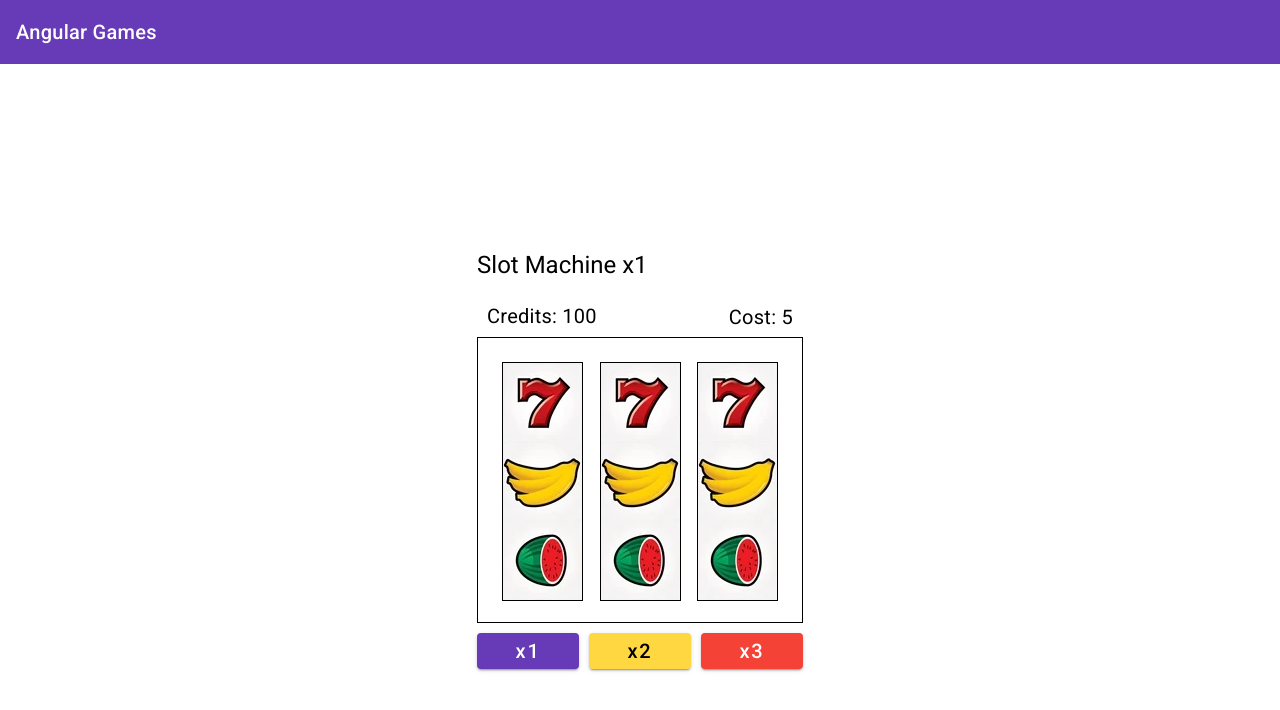
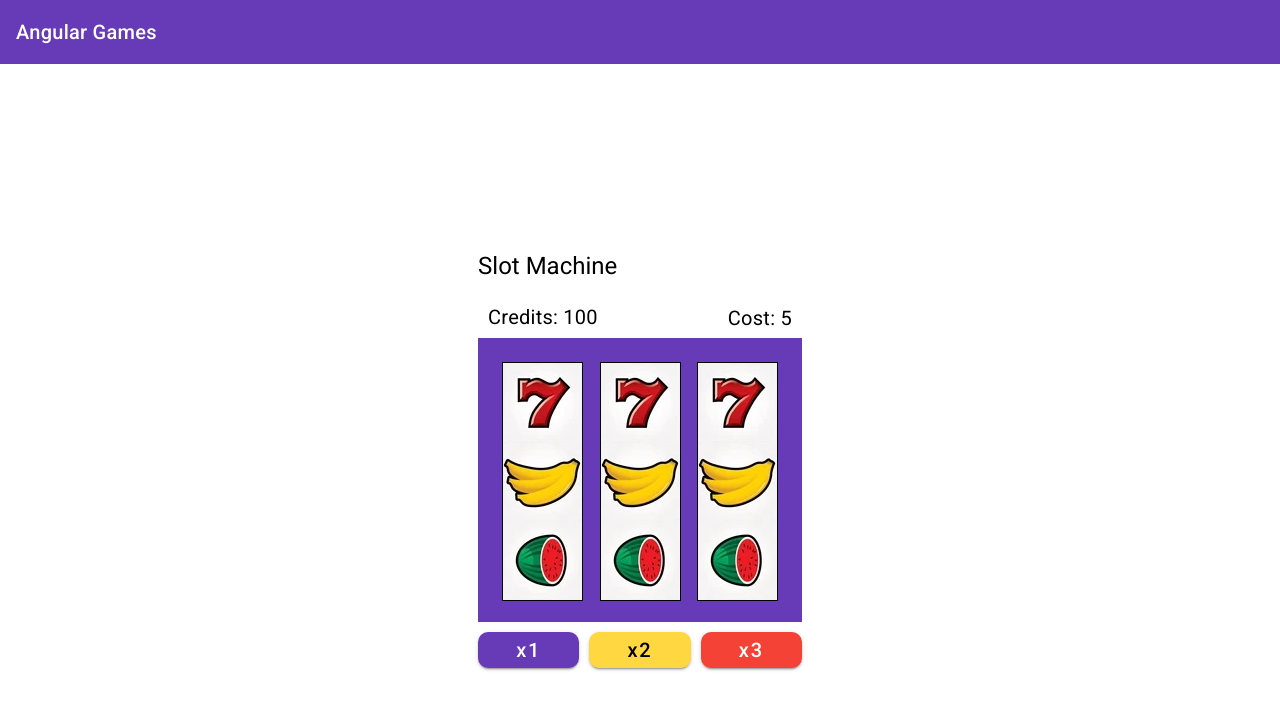
Before and after one commit to tjsp-lalecrim/Angular_SlotMachine, an Angular app: page /game/slot-machine in a window 1280 px wide. Shown: the top 710 px of the page. Built offline with nearby package versions, Linux system fonts and the light colour scheme.

Commit message:
refactoring and styling

```diff
--- a/src/app/components/slot-machine/slot-machine.component.html
+++ b/src/app/components/slot-machine/slot-machine.component.html
@@ -1,12 +1,17 @@
-<h1>Slot Machine x{{lines}}</h1>
+<h1>Slot Machine</h1>
+
 <div class="info">
   <div class="credits">
     <span>Credits: {{ credits }}</span>
-    <span *ngIf="balance !== 0" class="balance" [ngClass]="balance > 0 ? 'positive' : 'negative'">
+    <span
+      *ngIf="balance !== 0"
+      class="balance"
+      [ngClass]="balance > 0 ? 'positive' : 'negative'"
+    >
       {{ balance }}
     </span>
   </div>
-  <span>Cost: {{ currCost }}</span>
+  <span class="cost">Cost: {{ cost * multiplier }}</span>
 </div>
 
 <div #slots class="slots">
@@ -15,17 +20,29 @@
   <div class="reel"></div>
 </div>
 
-<div class="button-row">
-  <button mat-raised-button color="primary" [disabled]="rolling || credits < currCost"
-    (click)="lines = 1; chargeCredits(currCost)">
+<div class="bets">
+  <button
+    mat-raised-button
+    color="primary"
+    [disabled]="rolling || credits < cost * multiplier"
+    (click)="multiplier = 1; chargeCredits(cost * multiplier)"
+  >
     x1
   </button>
-  <button mat-raised-button color="accent" [disabled]="rolling || credits < currCost *2"
-    (click)="lines =2; chargeCredits(currCost * 2)">
+  <button
+    mat-raised-button
+    color="accent"
+    [disabled]="rolling || credits < cost * multiplier"
+    (click)="multiplier = 2; chargeCredits(cost * multiplier)"
+  >
     x2
   </button>
-  <button mat-raised-button color="warn" [disabled]="rolling || credits < currCost *3"
-    (click)="lines = 3; chargeCredits(currCost *3)">
+  <button
+    mat-raised-button
+    color="warn"
+    [disabled]="rolling || credits < cost * multiplier"
+    (click)="multiplier = 3; chargeCredits(cost * multiplier)"
+  >
     x3
   </button>
 </div>
--- a/src/app/components/slot-machine/slot-machine.component.scss
+++ b/src/app/components/slot-machine/slot-machine.component.scss
@@ -1,6 +1,7 @@
 $icon_width: 79px;
 $icon_height: 79px;
 $num_icons: 9;
+$bg-color: #673ab7;
 
 .info {
     width: 100%;
@@ -30,7 +31,7 @@ $num_icons: 9;
 .slots {
     width: 3.5 * $icon_width;
     height: 3 * $icon_height;
-    border: 1px solid black;
+    background: $bg-color;
     padding: 0.3 * $icon_height;
     display: flex;
     justify-content: space-between;
@@ -45,14 +46,15 @@ $num_icons: 9;
     background-position: 0 0;
 }
 
-.button-row {
+.bets {
     width: 100%;
     margin: 10px 0;
     display: flex;
     gap: 10px;
 }
 
-button {
+.bets button {
     width: calc(100%/3);
     font-size: 20px;
+    border-radius: 10px;
 }
--- a/src/app/components/slot-machine/slot-machine.component.ts
+++ b/src/app/components/slot-machine/slot-machine.component.ts
@@ -13,24 +13,29 @@ export class SlotMachineComponent {
   timePerIcon = 100;
   indexes = [0, 0, 0];
   prizes = {
-    'banana': 60,
-    'seven': 700,
-    'cherry': 50,
-    'plum': 70,
-    'orange': 80,
-    'bell': 150,
-    'bar': 250,
-    'lemon': 90,
-    'melon': 100,
+    banana: 60,
+    seven: 700,
+    cherry: 50,
+    plum: 70,
+    orange: 80,
+    bell: 150,
+    bar: 250,
+    lemon: 90,
+    melon: 100,
   };
-  cherryIndex = 2;
+  cherryIndex: number;
   rolling = false;
   credits = 100;
   balance = 0;
-  currCost = 5;
-  lines = 1;
+  cost = 5;
+  multiplier = 1;
 
-  // Roll a reel
+  constructor() {
+    this.cherryIndex = Object.keys(this.prizes).findIndex(
+      (key) => key === 'cherry',
+    );
+  }
+
   roll(reel: HTMLDivElement, offset = 0): Promise<number> {
     // delta represents the amount of fruits will be animated
     const delta =
@@ -42,10 +47,6 @@ export class SlotMachineComponent {
     const targetBackgroundPositionY =
       backgroundPositionY + delta * this.iconHeight;
 
-    // Normalize target background position
-    // const normTargetBackgroundPositionY =
-    //   targetBackgroundPositionY % (this.numIcons * this.iconHeight);
-
     return new Promise((resolve) => {
       const extraFruits = this.numIcons; // add extra value for delta
       const timeToResolveMs = extraFruits + delta * this.timePerIcon;
@@ -56,18 +57,32 @@ export class SlotMachineComponent {
 
       // delay delta resolve
       setTimeout(() => {
-        // reel.style.transition = `none`;
-        // reel.style.backgroundPositionY = `${normTargetBackgroundPositionY}px`;
-
         resolve(delta % this.numIcons);
       }, timeToResolveMs);
+    });
+  }
+
+  rollAll(): void {
+    const reelsList = this.slots?.nativeElement.querySelectorAll('.reel');
+
+    // Getting all promisses and map to the indexes
+    Promise.all(
+      [...reelsList].map((reel: HTMLDivElement, i: number) =>
+        this.roll(reel, i),
+      ),
+    ).then((deltas) => {
+      deltas.forEach(
+        (delta: number, i: number) =>
+          (this.indexes[i] = (this.indexes[i] + delta) % this.numIcons),
+      );
+
+      this.checkResult(this.indexes);
     });
   }
 
   chargeCredits(cost: number): void {
     if (this.rolling || this.credits < cost) return;
 
-    this.lines = cost / this.currCost;
     this.rolling = true;
     this.balance = -cost;
 
@@ -82,34 +97,15 @@ export class SlotMachineComponent {
     }, 100);
   }
 
-  rollAll(): void {
-    const reelsList = this.slots?.nativeElement.querySelectorAll('.reel');
-
-    // Getting all promisses and map to the indexes
-    Promise.all(
-      [...reelsList].map((reel: HTMLDivElement, i: number) => this.roll(reel, i)),
-    )
-      .then((deltas) => {
-        deltas.forEach(
-          (delta: number, i: number) =>
-            (this.indexes[i] = (this.indexes[i] + delta) % this.numIcons),
-        );
-
-        this.checkResult(this.indexes);
-      });
-  }
-
   checkIndexes(indexes: number[]) {
     const firstValue = indexes[0];
     const line = [...indexes];
 
     // two cherries
-    if (line[0] == line[1] &&
-      line[0] == this.cherryIndex)
-      return this.currCost * 3;
+    if (line[0] == line[1] && line[0] == this.cherryIndex) return this.cost * 3;
 
     // three in row
-    if (indexes.every(i => i == firstValue))
+    if (indexes.every((i) => i == firstValue))
       return Object.values(this.prizes)[firstValue] ?? 0;
 
     return 0;
@@ -121,44 +117,12 @@ export class SlotMachineComponent {
     return i;
   }
 
-  checkResult(indexes: number[]): void {
-    // check center
-    const centerLine = [...indexes];
-    this.balance += this.checkIndexes(centerLine);
-
-    // check top and bottom
-    if (this.lines >= 2) {
-      const topLine = indexes.map(i => this.fixIndexValue(i - 1));
-      const bottomLine = indexes.map(i => this.fixIndexValue(i + 1));
-
-      console.log('Top Line', topLine);
-      console.log('Bottom Line', bottomLine);
-
-      this.balance += this.checkIndexes(topLine);
-      this.balance += this.checkIndexes(bottomLine);
-    }
-
-    // check diagonal
-    if (this.lines >= 3) {
-      let topDiagonalLine =
-        [indexes[0] - 1, indexes[1], indexes[2] + 1]
-          .map(i => this.fixIndexValue(i))
-      let bottomDiagonalLine =
-        [indexes[0] + 1, indexes[1], indexes[2] - 1]
-          .map(i => this.fixIndexValue(i));
-
-      console.log('Top Diagonal Line', topDiagonalLine);
-      console.log('Bottom Diagonal Line', bottomDiagonalLine);
-
-      this.balance += this.checkIndexes(topDiagonalLine);
-      this.balance += this.checkIndexes(bottomDiagonalLine);
-    }
-
-    // give credits
-    let interval = setInterval(() => {
+  addCredits() {
+    // add 1 from balance to credits every 50ms
+    const interval = setInterval(() => {
       if (this.balance === 0) {
         clearInterval(interval);
-        return this.rolling = false;
+        return (this.rolling = false);
       }
 
       this.balance--;
@@ -166,4 +130,36 @@ export class SlotMachineComponent {
       return;
     }, 50);
   }
+
+  checkResult(indexes: number[]): void {
+    // check center
+    const centerLine = [...indexes];
+    this.balance += this.checkIndexes(centerLine);
+
+    // check top and bottom if multiplier greater or equal than 2
+    if (this.multiplier >= 2) {
+      const topLine = indexes.map((i) => this.fixIndexValue(i - 1));
+      const bottomLine = indexes.map((i) => this.fixIndexValue(i + 1));
+
+      this.balance += this.checkIndexes(topLine);
+      this.balance += this.checkIndexes(bottomLine);
+    }
+
+    // check diagonal if multiplier equals 3
+    if (this.multiplier >= 3) {
+      const topDiagonalLine = [indexes[0] - 1, indexes[1], indexes[2] + 1].map(
+        (i) => this.fixIndexValue(i),
+      );
+      const bottomDiagonalLine = [
+        indexes[0] + 1,
+        indexes[1],
+        indexes[2] - 1,
+      ].map((i) => this.fixIndexValue(i));
+
+      this.balance += this.checkIndexes(topDiagonalLine);
+      this.balance += this.checkIndexes(bottomDiagonalLine);
+    }
+
+    this.addCredits();
+  }
 }
```
